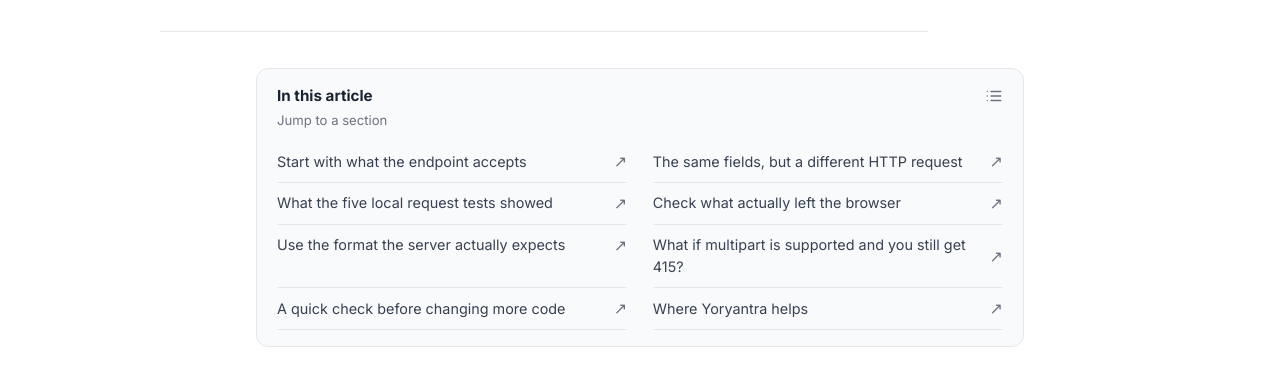
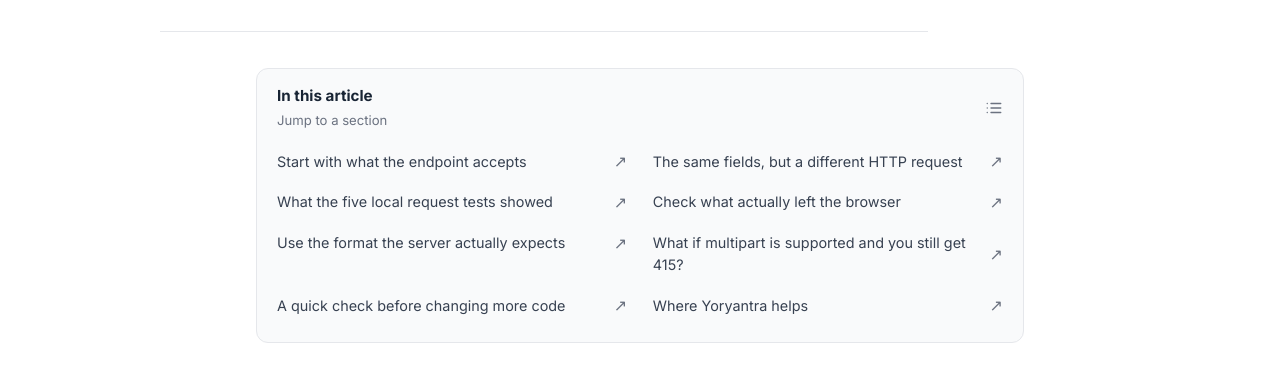
Before and after one commit to vaarunsonawwane-ops/yoryantra-new, a Next.js app: page /blog/formdata-415-unsupported-media-type in a window 1280 px wide. Shown: the part 420-800 px from the top of the page. Built offline with nearby package versions, Linux system fonts and the light colour scheme.

Commit message:
In this article updated

```diff
--- a/app/blog/[slug]/page.tsx
+++ b/app/blog/[slug]/page.tsx
@@ -120,21 +120,25 @@ export default async function BlogArticlePage({ params }: PageProps) {
       </header>
       {tocLinks.length > 0 && (
         <div className="mx-auto mt-9 max-w-3xl">
-          <nav className="yoryantra-blog-toc-desktop" aria-label="In this article">
-            <div className="yoryantra-blog-toc-heading">
-              <p className="yoryantra-blog-toc-title">In this article</p>
+          <details className="yoryantra-blog-toc-desktop" open>
+            <summary>
+              <span className="yoryantra-blog-toc-desktop-text">
+                <span className="yoryantra-blog-toc-title">In this article</span>
+                <span className="yoryantra-blog-toc-help">Jump to a section</span>
+              </span>
               <svg aria-hidden="true" className="yoryantra-blog-toc-list-icon" width="18" height="18" viewBox="0 0 24 24" fill="none" stroke="currentColor" strokeWidth="1.8" strokeLinecap="round" strokeLinejoin="round">
                 <path d="M8 6h13M8 12h13M8 18h13" />
                 <path d="M3 6h.01M3 12h.01M3 18h.01" />
               </svg>
-            </div>
-            <p className="yoryantra-blog-toc-help">Jump to a section</p>
+            </summary>
+            <nav aria-label="In this article">
               <ul className="yoryantra-blog-toc-list">
                 {tocLinks.map((section) => (
                   <li key={section.id}><a href={`#${section.id}`}>{section.title}</a></li>
                 ))}
               </ul>
             </nav>
+          </details>
           <details className="yoryantra-blog-toc-mobile">
             <summary>
               <span className="yoryantra-blog-toc-mobile-text">
--- a/app/blog/blog.css
+++ b/app/blog/blog.css
@@ -122,7 +122,18 @@
   border-radius: 12px;
   padding: 1rem 1.25rem;
 }
-.yoryantra-blog-toc-heading { display: flex; align-items: center; justify-content: space-between; gap: 1rem; }
+/* Native details/summary makes the desktop menu interactive without client-side JS. */
+.yoryantra-blog-toc-desktop summary {
+  display: flex;
+  justify-content: space-between;
+  align-items: center;
+  gap: 1rem;
+  list-style: none;
+  cursor: pointer;
+}
+.yoryantra-blog-toc-desktop summary::-webkit-details-marker { display: none; }
+.yoryantra-blog-toc-desktop summary:focus-visible { outline: 2px solid var(--green); outline-offset: 3px; border-radius: 3px; }
+.yoryantra-blog-toc-desktop-text { display: flex; flex-direction: column; }
 .yoryantra-blog-toc-title { color: #182434; font-size: .95rem; font-weight: 700; }
 .yoryantra-blog-toc-list-icon { flex: none; color: #6b7280; }
 .yoryantra-blog-toc-help { color: #6b7280; font-size: .82rem; line-height: 1.5; margin-top: .2rem; }
@@ -134,7 +145,7 @@
   margin: .65rem 0 0;
   padding: 0;
 }
-.yoryantra-blog-toc-list li { min-width: 0; border-bottom: 1px solid #e5e7eb; }
+.yoryantra-blog-toc-list li { min-width: 0; }
 .yoryantra-blog-toc-list a {
   display: flex;
   justify-content: space-between;
```
Lines whose indentation alone changed are shown as unchanged.
